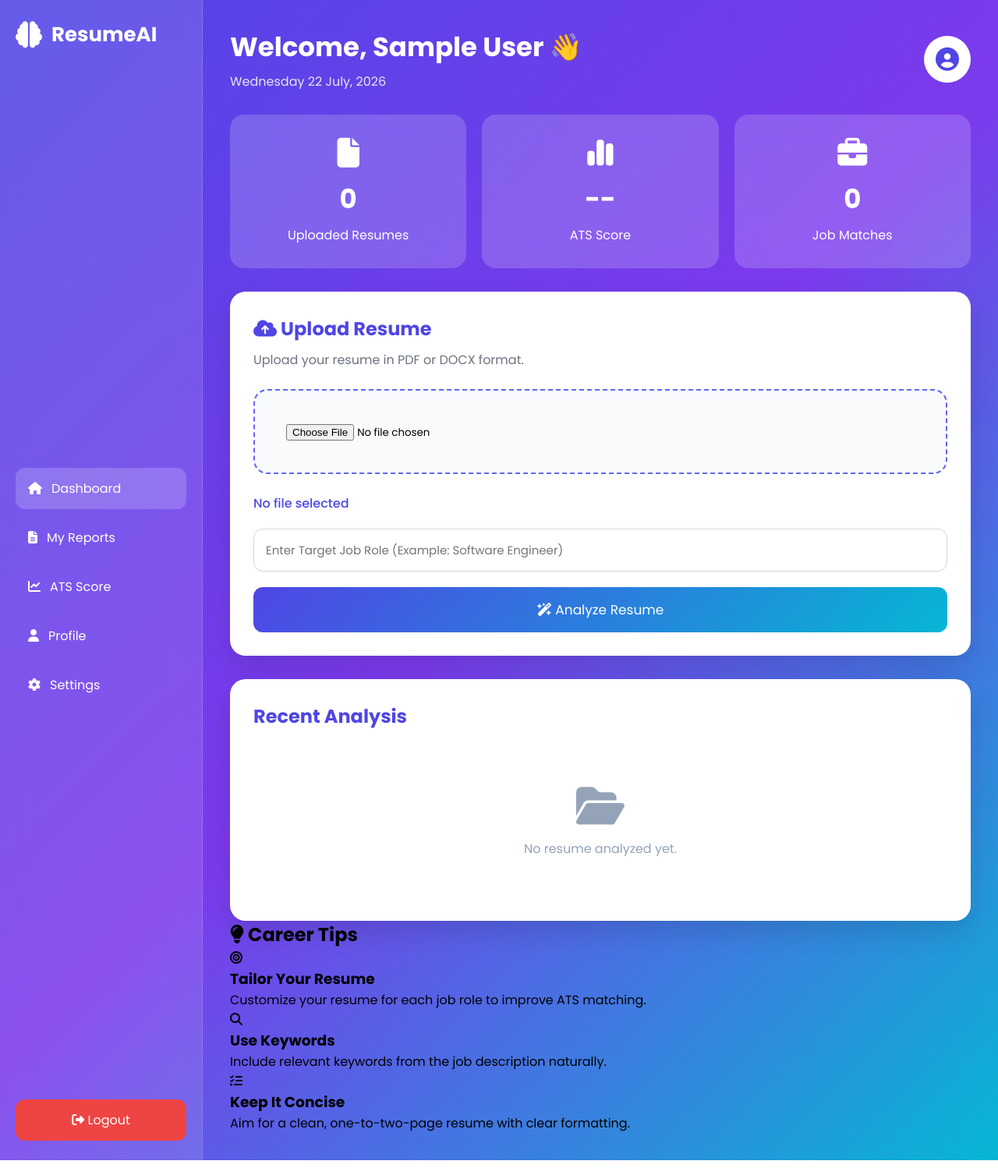
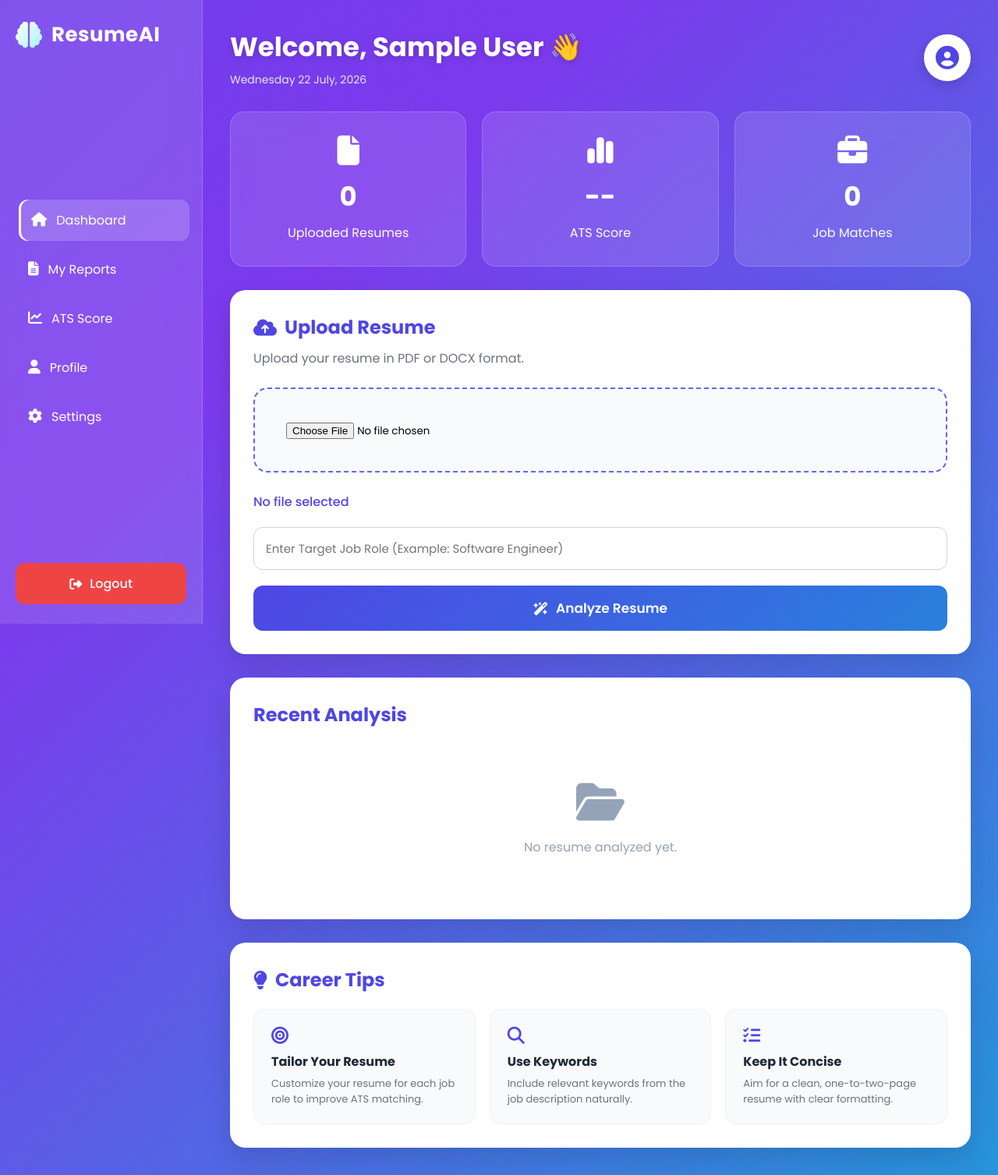
Before and after one commit to snehal-cpu/AIResumeAnalyzer, a PHP site: page /dashboard.php in a window 1280 px wide. Shown: the whole page at 78% size. Run offline with PHP 8.4, Linux system fonts and the light colour scheme; the visitor is signed in with stand-in values (Sample User, id 1).

Commit message:
CSS factor changes

```diff
--- a/css/dashboard.css
+++ b/css/dashboard.css
@@ -2,270 +2,477 @@
    AI Resume Analyzer Dashboard
    =========================== */
 
-*{
-    margin:0;
-    padding:0;
-    box-sizing:border-box;
-    font-family:'Poppins',sans-serif;
+:root {
+    --primary: #4f46e5;
+    --primary-dark: #4338ca;
+    --accent: #06b6d4;
+    --danger: #ef4444;
+    --text-light: #e5e7eb;
+    --glass-bg: rgba(255, 255, 255, 0.12);
+    --glass-border: rgba(255, 255, 255, 0.18);
+    --shadow-soft: 0 15px 35px rgba(0, 0, 0, 0.12);
 }
 
-body{
-    display:flex;
-    min-height:100vh;
-    background:linear-gradient(135deg,#4f46e5 0%,#7c3aed 50%,#06b6d4 100%);
-    overflow-x:hidden;
+* {
+    margin: 0;
+    padding: 0;
+    box-sizing: border-box;
+    font-family: 'Poppins', sans-serif;
+}
+
+html {
+    scroll-behavior: smooth;
+}
+
+body {
+    display: flex;
+    min-height: 100vh;
+    background: linear-gradient(135deg, #4f46e5 0%, #7c3aed 50%, #06b6d4 100%);
+    background-size: 200% 200%;
+    animation: gradientShift 15s ease infinite;
+    overflow-x: hidden;
+}
+
+@keyframes gradientShift {
+    0% { background-position: 0% 50%; }
+    50% { background-position: 100% 50%; }
+    100% { background-position: 0% 50%; }
+}
+
+/* Custom Scrollbar */
+::-webkit-scrollbar {
+    width: 8px;
+}
+::-webkit-scrollbar-track {
+    background: rgba(255, 255, 255, 0.05);
+}
+::-webkit-scrollbar-thumb {
+    background: rgba(255, 255, 255, 0.3);
+    border-radius: 10px;
+}
+::-webkit-scrollbar-thumb:hover {
+    background: rgba(255, 255, 255, 0.5);
 }
 
 /* Sidebar */
 
-.sidebar{
-    width:260px;
-    background:rgba(255,255,255,.12);
-    backdrop-filter:blur(18px);
-    -webkit-backdrop-filter:blur(18px);
-    color:#fff;
-    padding:25px 20px;
-    display:flex;
-    flex-direction:column;
-    justify-content:space-between;
-    border-right:1px solid rgba(255,255,255,.15);
+.sidebar {
+    width: 260px;
+    background: var(--glass-bg);
+    backdrop-filter: blur(18px);
+    -webkit-backdrop-filter: blur(18px);
+    color: #fff;
+    padding: 25px 20px;
+    display: flex;
+    flex-direction: column;
+    justify-content: space-between;
+    border-right: 1px solid var(--glass-border);
+    position: sticky;
+    top: 0;
+    height: 100vh;
 }
 
-.logo{
-    display:flex;
-    align-items:center;
-    gap:12px;
-    margin-bottom:40px;
+.logo {
+    display: flex;
+    align-items: center;
+    gap: 12px;
+    margin-bottom: 40px;
 }
 
-.logo i{
-    font-size:34px;
+.logo i {
+    font-size: 34px;
+    background: linear-gradient(135deg, #fff, #a5f3fc);
+    -webkit-background-clip: text;
+    -webkit-text-fill-color: transparent;
 }
 
-.logo h2{
-    font-size:26px;
-    font-weight:700;
+.logo h2 {
+    font-size: 26px;
+    font-weight: 700;
+    letter-spacing: 0.5px;
 }
 
-.sidebar ul{
-    list-style:none;
+.sidebar ul {
+    list-style: none;
 }
 
-.sidebar li{
-    display:flex;
-    align-items:center;
-    gap:12px;
-    padding:14px 16px;
-    margin-bottom:10px;
-    border-radius:12px;
-    cursor:pointer;
-    transition:.3s;
+.sidebar li {
+    display: flex;
+    align-items: center;
+    gap: 12px;
+    padding: 14px 16px;
+    margin-bottom: 10px;
+    border-radius: 12px;
+    cursor: pointer;
+    transition: all 0.3s ease;
+    position: relative;
+    overflow: hidden;
+}
+
+.sidebar li i {
+    font-size: 18px;
+    transition: transform 0.3s ease;
+}
+
+.sidebar li:hover i {
+    transform: scale(1.15);
 }
 
 .sidebar li:hover,
-.sidebar li.active{
-    background:rgba(255,255,255,.18);
+.sidebar li.active {
+    background: rgba(255, 255, 255, 0.18);
+    transform: translateX(4px);
 }
 
-.logout{
-    text-decoration:none;
-    color:#fff;
-    background:#ef4444;
-    padding:14px;
-    text-align:center;
-    border-radius:12px;
-    transition:.3s;
+.sidebar li.active {
+    box-shadow: inset 3px 0 0 #fff;
 }
 
-.logout:hover{
-    background:#dc2626;
+.logout {
+    text-decoration: none;
+    color: #fff;
+    background: var(--danger);
+    padding: 14px;
+    text-align: center;
+    border-radius: 12px;
+    transition: all 0.3s ease;
+    display: flex;
+    align-items: center;
+    justify-content: center;
+    gap: 10px;
+    font-weight: 500;
+}
+
+.logout:hover {
+    background: #dc2626;
+    transform: translateY(-2px);
+    box-shadow: 0 8px 20px rgba(239, 68, 68, 0.4);
 }
 
 /* Main */
 
-.main{
-    flex:1;
-    padding:35px;
+.main {
+    flex: 1;
+    padding: 35px;
 }
 
 /* Topbar */
 
-.topbar{
-    display:flex;
-    justify-content:space-between;
-    align-items:center;
-    margin-bottom:30px;
+.topbar {
+    display: flex;
+    justify-content: space-between;
+    align-items: center;
+    margin-bottom: 30px;
+    animation: fadeInDown 0.6s ease;
 }
 
-.topbar h1{
-    color:#fff;
-    font-size:34px;
-    font-weight:700;
+@keyframes fadeInDown {
+    from { opacity: 0; transform: translateY(-15px); }
+    to { opacity: 1; transform: translateY(0); }
 }
 
-.topbar p{
-    color:#e5e7eb;
-    margin-top:6px;
+.topbar h1 {
+    color: #fff;
+    font-size: 34px;
+    font-weight: 700;
+    text-shadow: 0 2px 10px rgba(0, 0, 0, 0.15);
 }
 
-.profile{
-    width:60px;
-    height:60px;
-    border-radius:50%;
-    background:#fff;
-    display:flex;
-    align-items:center;
-    justify-content:center;
-    font-size:30px;
-    color:#4f46e5;
+.topbar p {
+    color: var(--text-light);
+    margin-top: 6px;
+    font-size: 14px;
+}
+
+.profile {
+    width: 60px;
+    height: 60px;
+    border-radius: 50%;
+    background: #fff;
+    display: flex;
+    align-items: center;
+    justify-content: center;
+    font-size: 30px;
+    color: var(--primary);
+    cursor: pointer;
+    transition: all 0.3s ease;
+    box-shadow: 0 6px 18px rgba(0, 0, 0, 0.15);
+}
+
+.profile:hover {
+    transform: scale(1.08) rotate(5deg);
 }
 
 /* Cards */
 
-.cards{
-    display:grid;
-    grid-template-columns:repeat(3,1fr);
-    gap:20px;
-    margin-bottom:30px;
+.cards {
+    display: grid;
+    grid-template-columns: repeat(3, 1fr);
+    gap: 20px;
+    margin-bottom: 30px;
 }
 
-.card{
-    background:rgba(255,255,255,.18);
-    backdrop-filter:blur(16px);
-    border-radius:18px;
-    padding:30px;
-    color:#fff;
-    text-align:center;
-    transition:.3s ease;
+.card {
+    background: var(--glass-bg);
+    backdrop-filter: blur(16px);
+    -webkit-backdrop-filter: blur(16px);
+    border: 1px solid var(--glass-border);
+    border-radius: 18px;
+    padding: 30px;
+    color: #fff;
+    text-align: center;
+    transition: all 0.3s ease;
+    animation: fadeInUp 0.6s ease;
 }
 
-.card:hover{
-    transform:translateY(-8px);
-    box-shadow:0 15px 30px rgba(0,0,0,.2);
+@keyframes fadeInUp {
+    from { opacity: 0; transform: translateY(20px); }
+    to { opacity: 1; transform: translateY(0); }
 }
 
-.card i{
-    font-size:38px;
-    margin-bottom:15px;
+.card:hover {
+    transform: translateY(-8px);
+    box-shadow: 0 20px 40px rgba(0, 0, 0, 0.25);
+    border-color: rgba(255, 255, 255, 0.35);
 }
 
-.card h2{
-    font-size:34px;
-    margin-bottom:8px;
+.card i {
+    font-size: 38px;
+    margin-bottom: 15px;
+    display: inline-block;
+    transition: transform 0.3s ease;
+}
+
+.card:hover i {
+    transform: scale(1.15) rotate(-5deg);
+}
+
+.card h2 {
+    font-size: 34px;
+    margin-bottom: 8px;
+    font-weight: 700;
 }
 
 /* Upload */
 
-.upload-box{
-    background:#fff;
-    border-radius:20px;
-    padding:30px;
-    box-shadow:0 15px 35px rgba(0,0,0,.12);
-    margin-bottom:30px;
+.upload-box {
+    background: #fff;
+    border-radius: 20px;
+    padding: 30px;
+    box-shadow: var(--shadow-soft);
+    margin-bottom: 30px;
+    transition: box-shadow 0.3s ease;
 }
 
-.upload-box h2{
-    color:#4f46e5;
-    margin-bottom:10px;
+.upload-box:hover {
+    box-shadow: 0 20px 45px rgba(0, 0, 0, 0.16);
 }
 
-.upload-box p{
-    color:#6b7280;
+.upload-box h2 {
+    color: var(--primary);
+    margin-bottom: 10px;
+    display: flex;
+    align-items: center;
+    gap: 10px;
 }
 
-.drop-area{
-    margin:25px 0;
-    padding:40px;
-    border:2px dashed #6366f1;
-    border-radius:18px;
-    text-align:center;
-    background:#f8fafc;
+.upload-box p {
+    color: #6b7280;
 }
 
-.drop-area input{
-    width:100%;
+.drop-area {
+    margin: 25px 0;
+    padding: 40px;
+    border: 2px dashed #6366f1;
+    border-radius: 18px;
+    text-align: center;
+    background: #f8fafc;
+    transition: all 0.3s ease;
+    cursor: pointer;
 }
 
-#fileName{
-    margin-bottom:20px;
-    color:#4f46e5;
-    font-weight:500;
+.drop-area:hover {
+    background: #eef2ff;
+    border-color: var(--primary-dark);
 }
 
-input[type=text]{
-    width:100%;
-    padding:15px;
-    border:1px solid #d1d5db;
-    border-radius:12px;
-    margin-bottom:20px;
-    font-size:15px;
+.drop-area input {
+    width: 100%;
 }
 
-input[type=text]:focus{
-    outline:none;
-    border-color:#4f46e5;
+#fileName {
+    margin-bottom: 20px;
+    color: var(--primary);
+    font-weight: 500;
 }
 
-button{
-    width:100%;
-    border:none;
-    border-radius:12px;
-    padding:16px;
-    background:linear-gradient(135deg,#4f46e5,#06b6d4);
-    color:#fff;
-    font-size:17px;
-    cursor:pointer;
-    transition:.3s;
+input[type=text] {
+    width: 100%;
+    padding: 15px;
+    border: 1px solid #d1d5db;
+    border-radius: 12px;
+    margin-bottom: 20px;
+    font-size: 15px;
+    transition: all 0.3s ease;
 }
 
-button:hover{
-    transform:translateY(-3px);
+input[type=text]:focus {
+    outline: none;
+    border-color: var(--primary);
+    box-shadow: 0 0 0 4px rgba(79, 70, 229, 0.12);
+}
+
+button {
+    width: 100%;
+    border: none;
+    border-radius: 12px;
+    padding: 16px;
+    background: linear-gradient(135deg, var(--primary), var(--accent));
+    background-size: 200% auto;
+    color: #fff;
+    font-size: 17px;
+    font-weight: 600;
+    cursor: pointer;
+    transition: all 0.3s ease;
+    display: flex;
+    align-items: center;
+    justify-content: center;
+    gap: 10px;
+}
+
+button:hover {
+    background-position: right center;
+    transform: translateY(-3px);
+    box-shadow: 0 12px 25px rgba(79, 70, 229, 0.35);
+}
+
+button:active {
+    transform: translateY(0);
 }
 
 /* Recent */
 
-.recent{
-    background:#fff;
-    border-radius:20px;
-    padding:30px;
-    box-shadow:0 15px 35px rgba(0,0,0,.12);
+.recent {
+    background: #fff;
+    border-radius: 20px;
+    padding: 30px;
+    box-shadow: var(--shadow-soft);
 }
 
-.recent h2{
-    color:#4f46e5;
-    margin-bottom:20px;
+.recent h2 {
+    color: var(--primary);
+    margin-bottom: 20px;
+    display: flex;
+    align-items: center;
+    gap: 10px;
 }
 
-.empty{
-    text-align:center;
-    color:#94a3b8;
-    padding:50px;
+.empty {
+    text-align: center;
+    color: #94a3b8;
+    padding: 50px;
 }
 
-.empty i{
-    font-size:55px;
-    margin-bottom:15px;
+.empty i {
+    font-size: 55px;
+    margin-bottom: 15px;
+    animation: float 3s ease-in-out infinite;
+}
+
+@keyframes float {
+    0%, 100% { transform: translateY(0); }
+    50% { transform: translateY(-10px); }
+}
+
+/* Tips section (if present in dashboard.php) */
+
+.tips {
+    background: #fff;
+    border-radius: 20px;
+    padding: 30px;
+    box-shadow: var(--shadow-soft);
+    margin-top: 30px;
+}
+
+.tips h2 {
+    color: var(--primary);
+    margin-bottom: 20px;
+    display: flex;
+    align-items: center;
+    gap: 10px;
+}
+
+.tips-grid {
+    display: grid;
+    grid-template-columns: repeat(auto-fit, minmax(220px, 1fr));
+    gap: 18px;
+}
+
+.tip-card {
+    background: #f8fafc;
+    border-radius: 14px;
+    padding: 22px;
+    border: 1px solid #eef2ff;
+    transition: all 0.3s ease;
+}
+
+.tip-card:hover {
+    transform: translateY(-4px);
+    box-shadow: 0 10px 25px rgba(79, 70, 229, 0.1);
+}
+
+.tip-card i {
+    font-size: 22px;
+    color: var(--primary);
+    margin-bottom: 10px;
+}
+
+.tip-card h3 {
+    font-size: 16px;
+    margin-bottom: 6px;
+    color: #1f2937;
+}
+
+.tip-card p {
+    font-size: 13px;
+    color: #6b7280;
+    line-height: 1.5;
 }
 
 /* Responsive */
 
-@media(max-width:1000px){
-
-    body{
-        flex-direction:column;
+@media (max-width: 1000px) {
+    body {
+        flex-direction: column;
     }
 
-    .sidebar{
-        width:100%;
+    .sidebar {
+        width: 100%;
+        height: auto;
+        position: relative;
     }
 
-    .cards{
-        grid-template-columns:1fr;
+    .cards {
+        grid-template-columns: 1fr;
     }
 
-    .topbar{
-        flex-direction:column;
-        align-items:flex-start;
-        gap:20px;
+    .topbar {
+        flex-direction: column;
+        align-items: flex-start;
+        gap: 20px;
     }
 }
+
+@media (max-width: 500px) {
+    .main {
+        padding: 20px;
+    }
+
+    .topbar h1 {
+        font-size: 26px;
+    }
+
+    .upload-box, .recent, .tips {
+        padding: 20px;
+    }
+}
```
